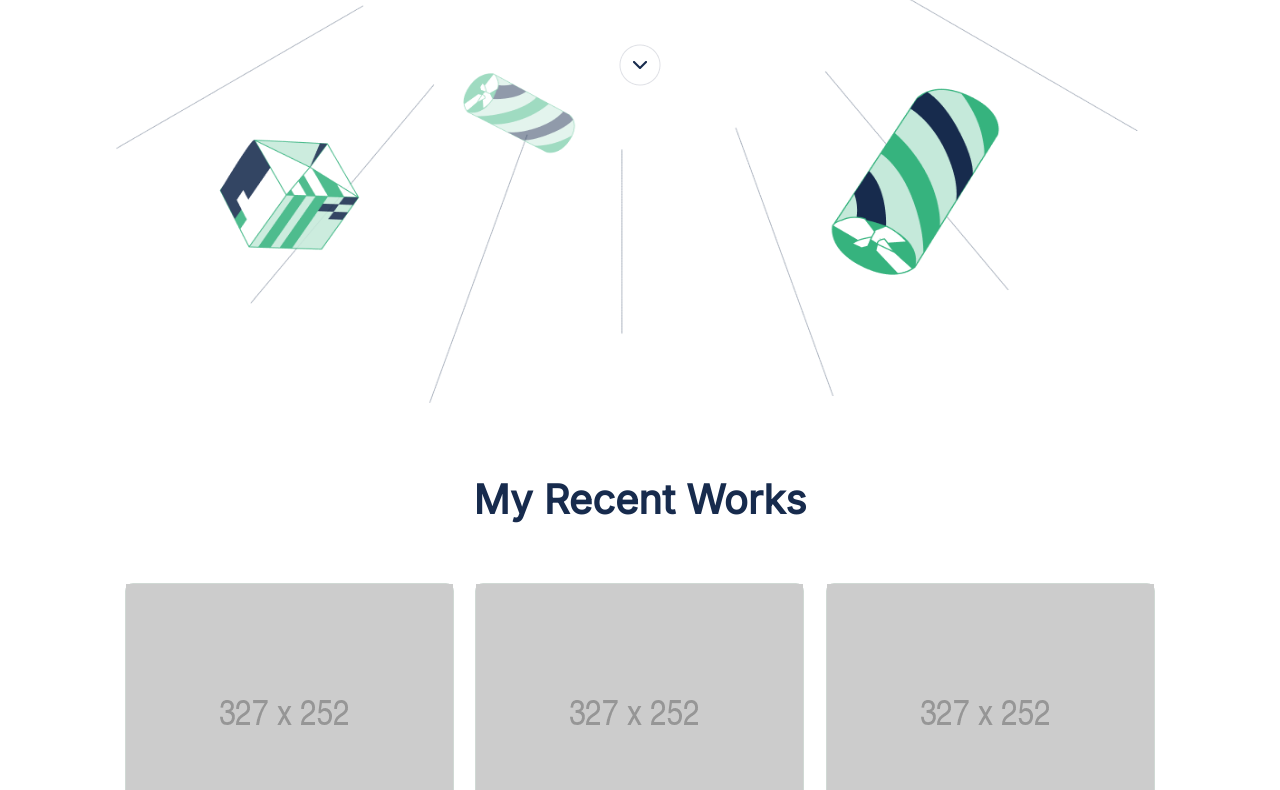
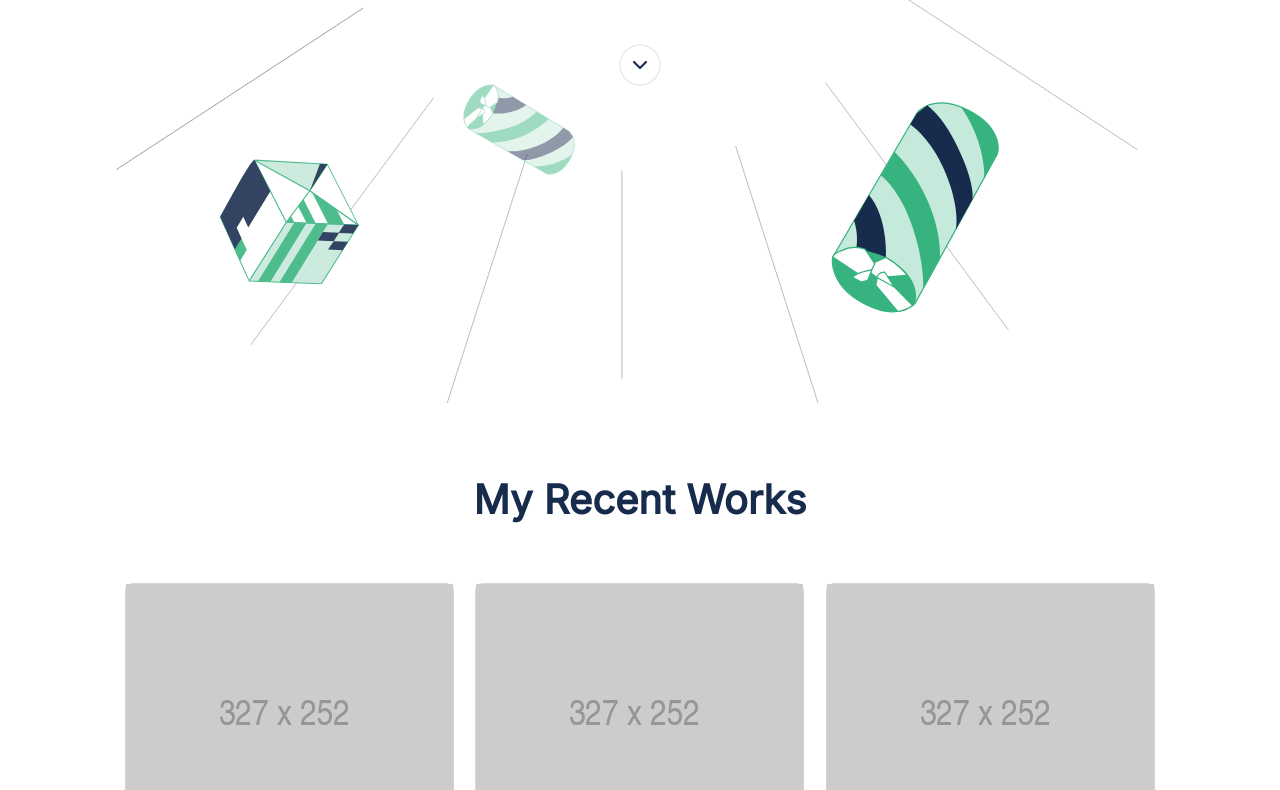
Before and after one commit to Nkaleth/My-portfolio, a website: page index.html in a window 1280 px wide. Shown: the part 475-1265 px from the top of the page. Drawn offline with Linux system fonts and the light colour scheme.

Commit message:
add background correction file and code change on style.css and  index.html

```diff
--- a/style.css
+++ b/style.css
@@ -28,9 +28,9 @@ body {
   .first-part{
     width: 100%;
     height: 100%;
-    background-image: url(img/Header-llustration-desktop.png);
+    background-image: url(img/Header-llustration-desktop.svg);
     background-repeat: no-repeat;
-    background-size:100% 100%;
+    background-size: cover;
   }
 }
 
@@ -476,7 +476,7 @@ h3 {
   background: url("img/illustration-contact-form.png") 100% 0.1% no-repeat;
 }
 
-@media only screen and (min-width: 768px){
+@media only screen and (min-width: 768px) {
 
   .Final-part {
     width: 81.32%;
```
Also changed, not shown: index.html (+0 -1 lines), img/Header-llustration-desktop.png (deleted), img/Header-llustration-desktop.svg (added).
